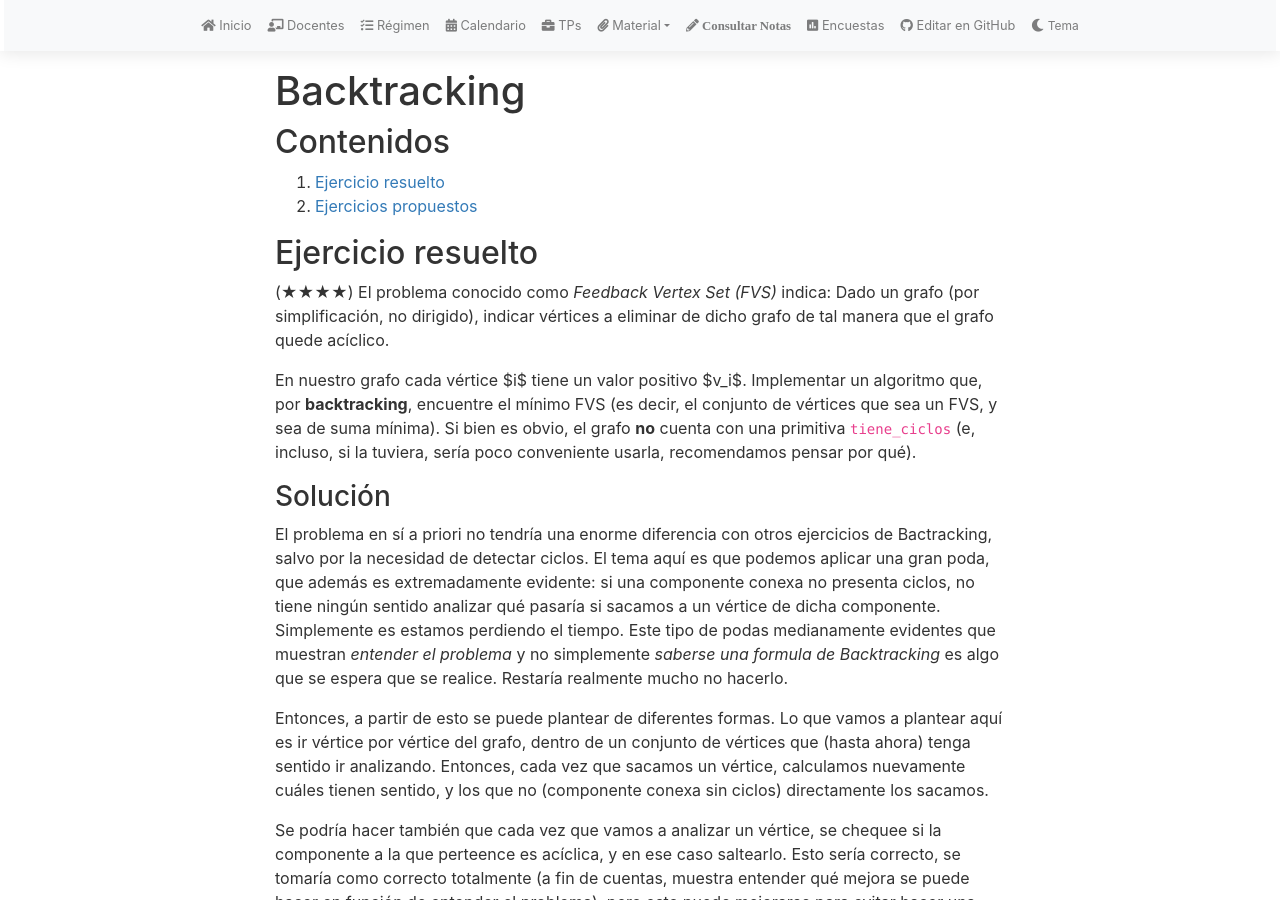
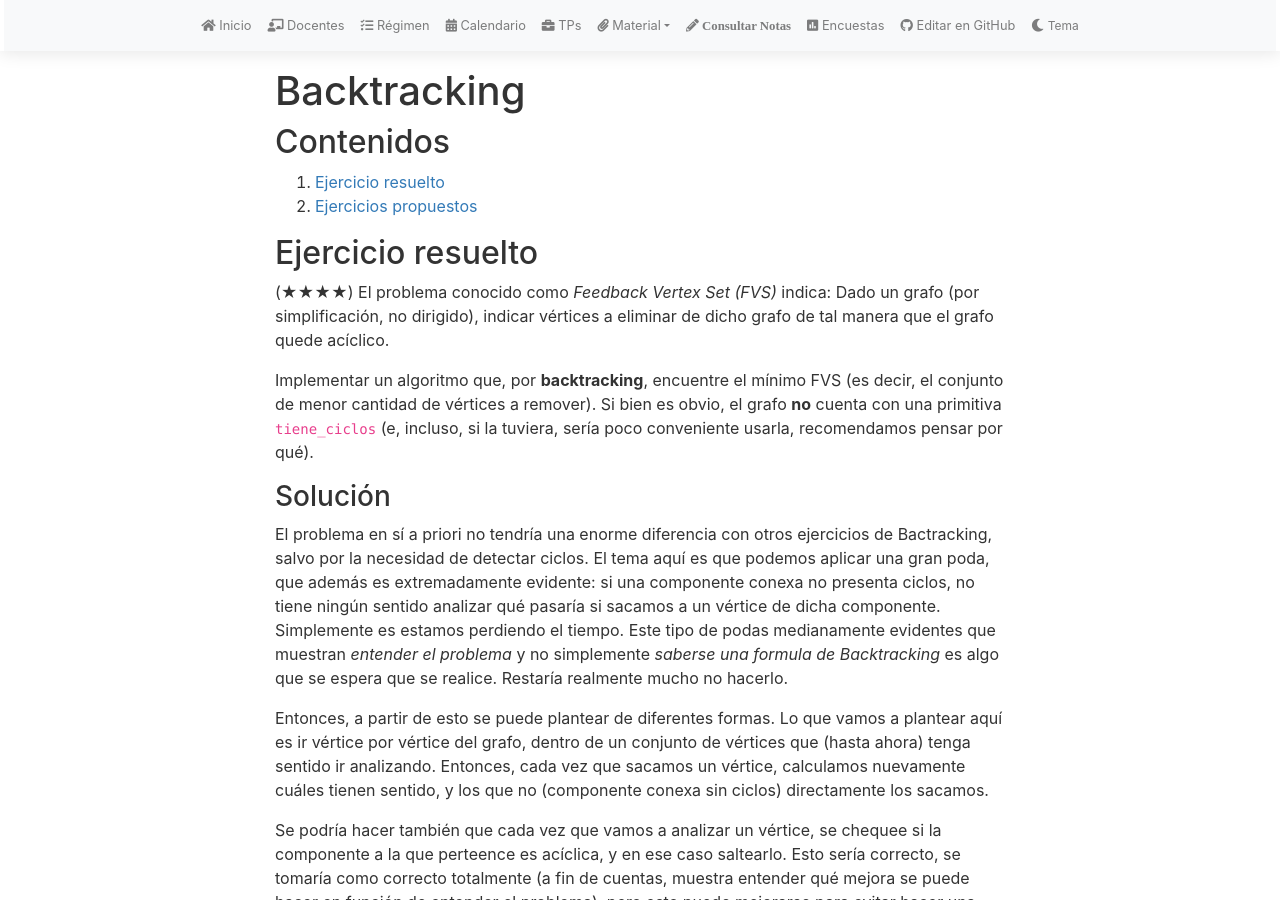
Before and after one commit to algoritmos-rw/tda_bg, a Jekyll site: the page built from material/guias/bt.md, in a window 1280 px wide and 900 px high. Built offline with Jekyll 4.4.1, drawn with Linux system fonts in a browser that asks for light colours; nearby versions of some CDN libraries; our own code applies the rules of GitHub Pages for plain Markdown files; some of the changed text lies outside the part shown.

Commit message:
Coherencia enunciado de ejercicio resuelto

```diff
--- a/material/guias/bt.md
+++ b/material/guias/bt.md
@@ -19,11 +19,9 @@ math: true
 Dado un grafo (por simplificación, no dirigido), indicar vértices a eliminar de dicho grafo
 de tal manera que el grafo quede acíclico.
 
-En nuestro grafo cada vértice $i$ tiene un valor positivo $v_i$. Implementar un algoritmo que,
-por **backtracking**, encuentre el mínimo FVS (es decir, el
-conjunto de vértices que sea un FVS, y sea de suma mínima). Si bien es obvio, el grafo **no**
-cuenta con una primitiva `tiene_ciclos` (e, incluso, si la tuviera, sería poco conveniente usarla,
-recomendamos pensar por qué).
+Implementar un algoritmo que,
+por **backtracking**, encuentre el mínimo FVS (es decir, el conjunto de menor cantidad de vértices a remover). Si bien es obvio, el grafo **no**
+cuenta con una primitiva `tiene_ciclos` (e, incluso, si la tuviera, sería poco conveniente usarla, recomendamos pensar por qué).
 
 ### Solución
 
```
Also changed, not shown: other parts of material/guias/bt.md (+1 -1 lines).
